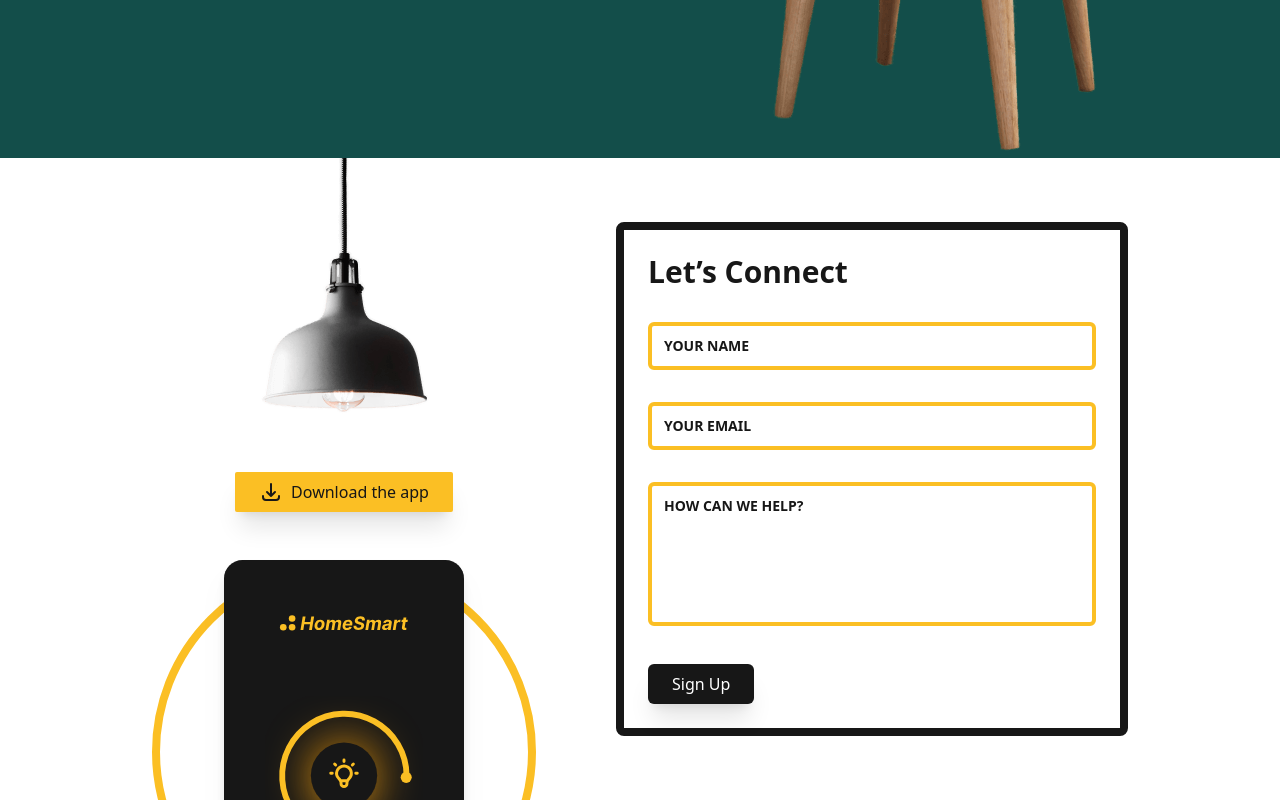
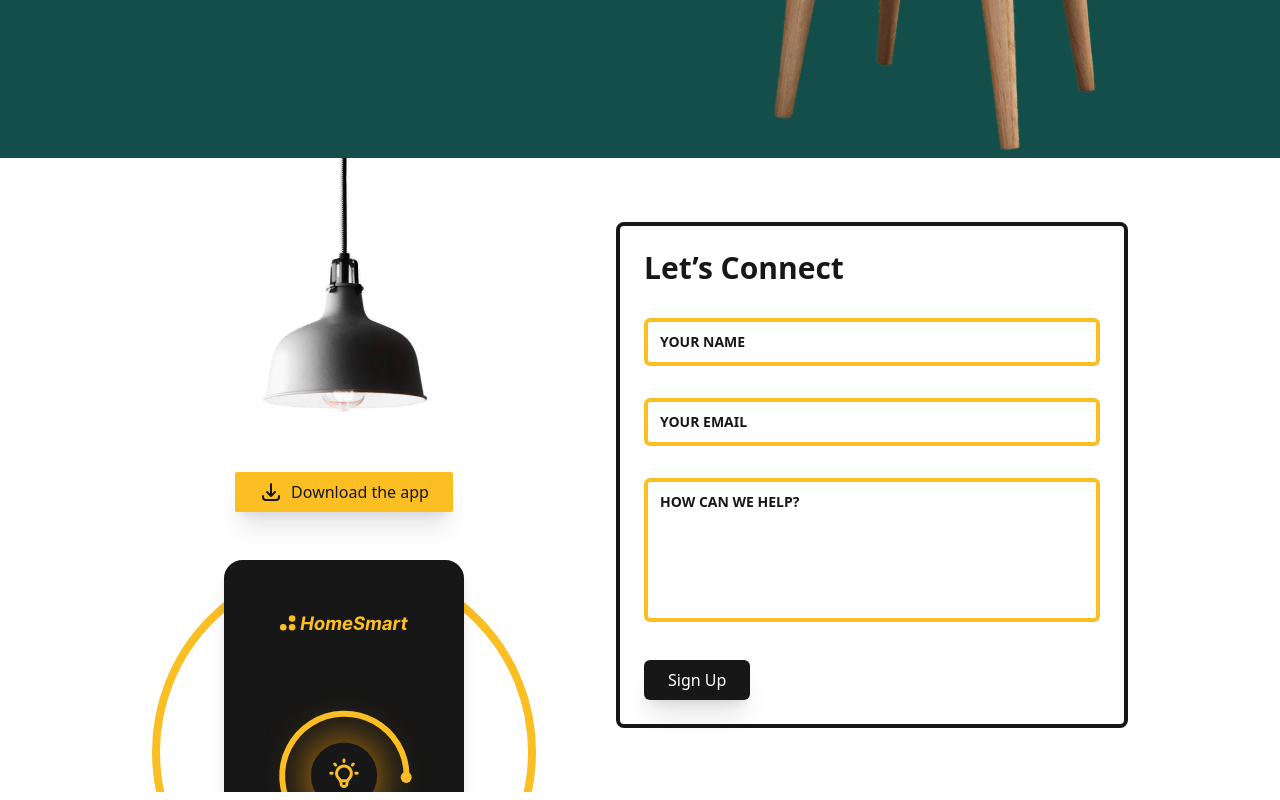
Before and after one commit to Valric75/prac_tailwindcss_homesmart, a website built with Vite: page index.html in a window 1280 px wide. Shown: the part 2252-3052 px from the top of the page. Built offline with nearby package versions, Linux system fonts and the light colour scheme.

Commit message:
Change form border size

```diff
--- a/index.html
+++ b/index.html
@@ -502,8 +502,9 @@ dark:bg-neutral-800
         </div>
       </div>
       <form class=" relative
-    border-8
+    border-4
     border-neutral-900
+    dark:border-amber-400
     p-6
     rounded-lg
     grid gap-8
```
